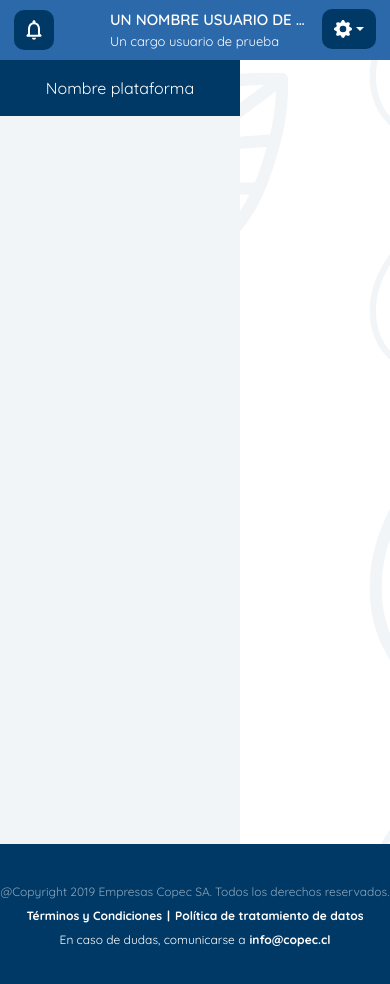
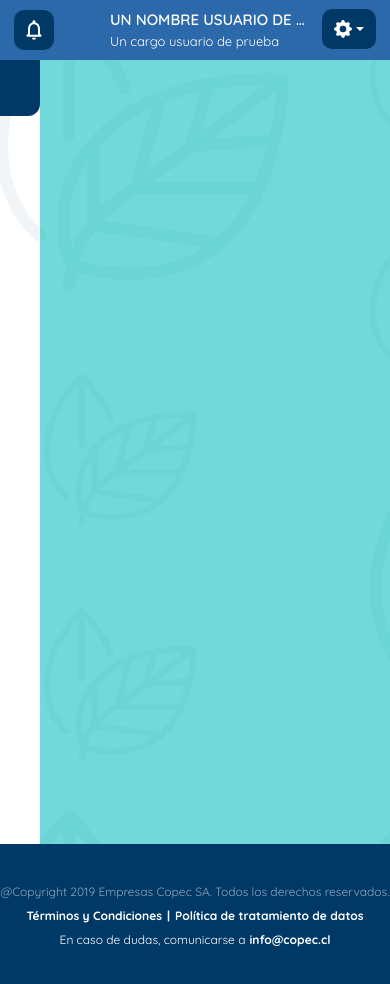
Before and after one commit to mendezfreitez/carta_oferta_front, a React (Vite) app: page / in a window 390 px wide. Built offline with nearby package versions, Linux system fonts and the light colour scheme.

Commit message:
cambios en estilos

```diff
--- a/src/assets/css/estilos.css
+++ b/src/assets/css/estilos.css
@@ -1,3 +1,17 @@
+html::-webkit-scrollbar-track {
+  box-shadow: rgb(255, 255, 255);
+}
+
+html::-webkit-scrollbar-thumb {
+  background-color: #003965;
+  outline: 0px;
+}
+
+html::-webkit-scrollbar {
+  width: 8px;
+  background-color: #CCD7E0 !important;
+}
+
 .navegacionBar {
   background-color: #f8f9fa;
   height: 60px;
@@ -92,11 +106,14 @@
   background-color: #F2F5F7;
   height: calc(100vh - 60px);
   width: 240px;
+  margin-left: 0px !important;
+  transition: .6s all;
 }
 
 .contenedorAplicacion {
   width: calc(100vw - 240px);
   height: calc(100vh - 60px);
+  background-color: #0bbdbd94;
 }
 
 .loginLayout {
@@ -184,7 +201,8 @@
 .txtIniciarSesion {
   font-weight: 700;
 }
-.txtIniciarSesion{
+
+.txtIniciarSesion {
   font-size: 28px;
 }
 
@@ -199,3 +217,17 @@
   justify-content: space-between;
   align-items: center;
 }
+
+#btnSideBarOpen {
+  border-radius: 0 0 12px 0 !important;
+  height: 56px;
+  width: 30px;
+}
+
+.barraVisible {
+  margin-left: 0 !important;
+}
+
+.barraNoVisible {
+  margin-left: -240px !important;
+}
--- a/src/assets/css/responsividad.css
+++ b/src/assets/css/responsividad.css
@@ -32,6 +32,12 @@
   }
 }
 
+@media(max-width:1000px) {
+  .contenedorAplicacion {
+    width: calc(100vw);
+  }
+}
+
 @media(max-width:1200px) {
 
   .boxFooter span,
--- /dev/null
+++ b/src/componentes/baraLateral/barraLateral.tsx
@@ -0,0 +1,21 @@
+import { useBarraLateral } from "./tsBarraLateral"
+
+export const BarraLateral = () => {
+  const { toogleBarraLateral, visibleBarra } = useBarraLateral()
+
+  return (
+    <div className="d-flex">
+      <aside className={`barraLateral ${!visibleBarra ? 'barraNoVisible' : 'barraVisible'}`}>
+        <div className='d-flex justify-content-center bgAzulOscuroCopec'>
+          <span className='text-white py-3'>Nombre plataforma</span>
+        </div>
+      </aside>
+      <button
+        id="btnSideBarOpen"
+        className="bgAzulOscuroCopec"
+        onClick={toogleBarraLateral}
+      >
+      </button>
+    </div>
+  )
+}
--- /dev/null
+++ b/src/componentes/baraLateral/tsBarraLateral.tsx
@@ -0,0 +1,17 @@
+import { useEffect, useState } from "react"
+
+export const useBarraLateral = () => {
+  const [visibleBarra, setVisibleBarra] = useState<boolean>(true);
+
+  const toogleBarraLateral = () => {
+    setVisibleBarra(!visibleBarra);
+
+    // setVisibleBarra(window.innerWidth > 999 ? 'barraVisible' : 'barraNoVisible');
+  }
+
+  useEffect(() => { toogleBarraLateral() }, []);
+
+  return {
+    toogleBarraLateral, visibleBarra
+  }
+}
--- a/src/componentes/barraLateral.tsx
+++ /dev/null
@@ -1,9 +0,0 @@
-export const BarraLateral = () => {
-  return (
-    <aside className="barraLateral">
-      <div className='d-flex justify-content-center bgAzulOscuroCopec'>
-        <span className='text-white py-3'>Nombre plataforma</span>
-      </div>
-    </aside>
-  )
-}
--- a/src/layouts/admin/admin.tsx
+++ b/src/layouts/admin/admin.tsx
@@ -1,5 +1,5 @@
 import { BarraNavegacion } from "../../componentes/barraNavegacion/navegacionAdmin"
-import { BarraLateral } from "../../componentes/barraLateral"
+import { BarraLateral } from "../../componentes/baraLateral/barraLateral"
 
 export const AdminLayout = () => {
   return (
```
